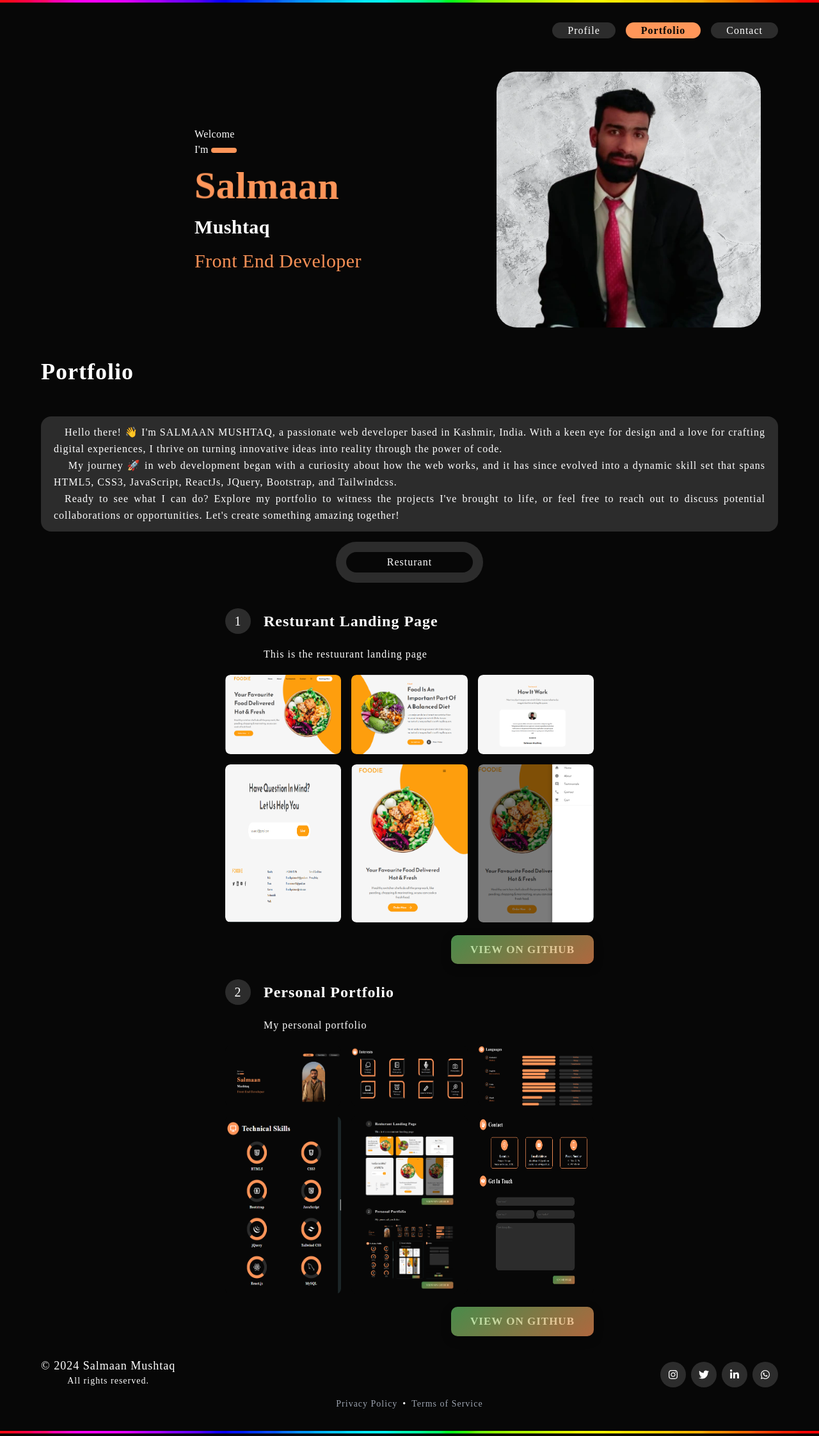
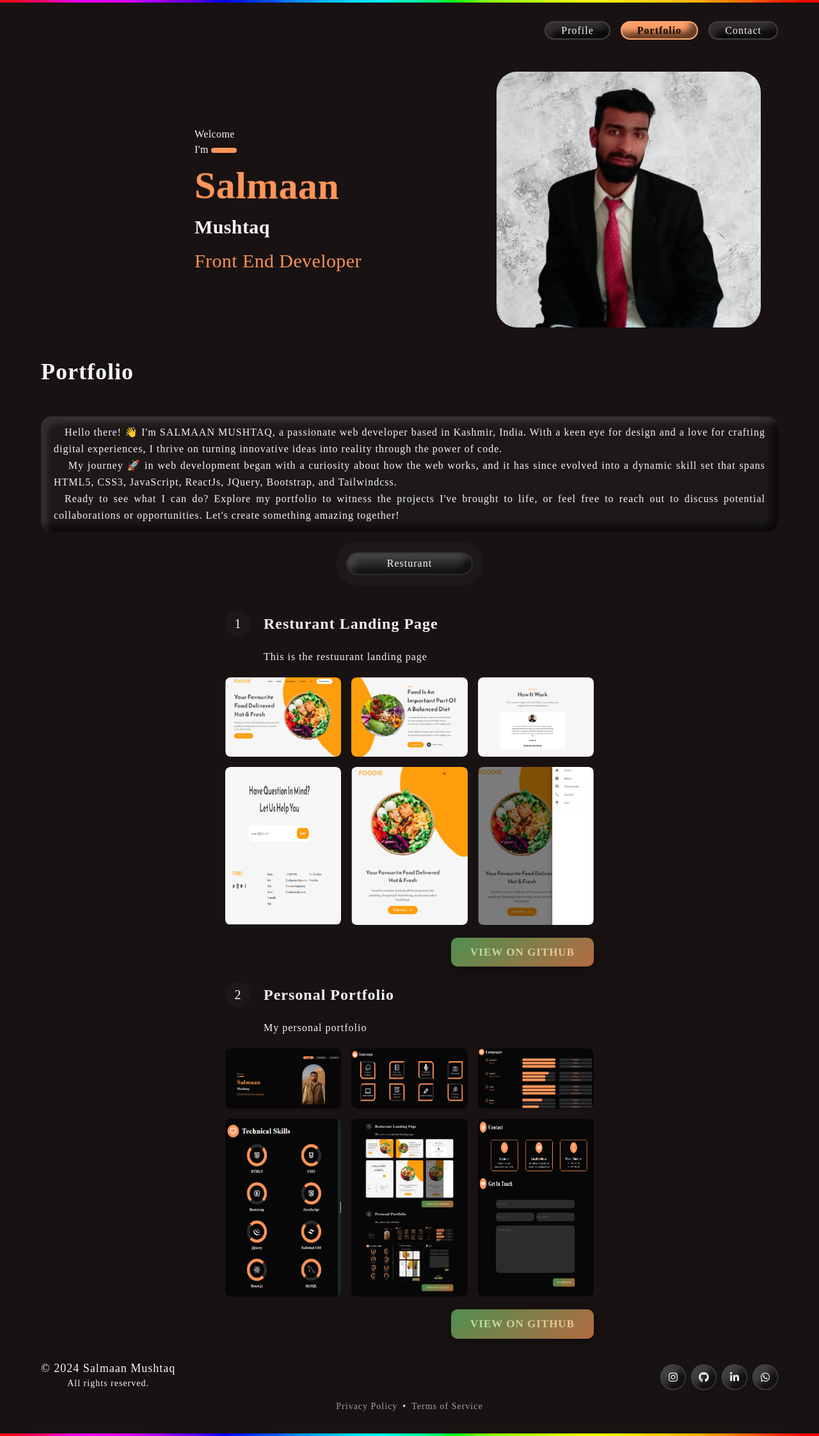
Before and after one commit to SalmaanMushtaq/leafSheet, a React (Vite) app: page /portfolio in a window 1280 px wide. Shown: the whole page at 64% size. Built offline with nearby package versions, Linux system fonts and the light colour scheme.

Commit message:
code defactor

```diff
--- a/src/components/Button.jsx
+++ b/src/components/Button.jsx
@@ -1,7 +1,31 @@
 // eslint-disable-next-line react/prop-types
 function Button({ text }) {
+  // eslint-disable-next-line react/prop-types
+  const formattedSections = text.toLowerCase().replace(/\s+/g, "");
+  const handleClick = (e) => {
+    e.preventDefault(); // Prevent default anchor behavior
+    const targetElement = document.getElementById(formattedSections);
+    if (targetElement) {
+      const offset = 96; // Set offset for fixed navbar
+      const elementPosition =
+        targetElement.getBoundingClientRect().top + window.scrollY;
+      const offsetPosition = elementPosition - offset;
+
+      window.scrollTo({
+        top: offsetPosition,
+        behavior: "smooth",
+      });
+    }
+  };
   return (
-    <button className="p-1 px-6 bg-btnBackground rounded-full">{text}</button>
+    <a
+      className="customShadow inline-flex justify-center items-center p-1 px-6 bg-btnBackground rounded-full
+      border-2 border-transparent hover:border-white hover:border-2"
+      href={`#${formattedSections}`}
+      onClick={handleClick}
+    >
+      {text}
+    </a>
   );
 }
 
--- a/src/components/Education.jsx
+++ b/src/components/Education.jsx
@@ -2,7 +2,7 @@ import { PiGraduationCap } from "react-icons/pi";
 import { TiTickOutline } from "react-icons/ti";
 function Education() {
   return (
-    <div className="mt-10">
+    <div className="mt-10" id="education">
       <h1 className="text-4xl font-bold leading-relaxed flex gap-4 items-center">
         <span className="bg-basic p-3 rounded-full">
           <PiGraduationCap className="bg-basic" />
--- a/src/components/Footer.jsx
+++ b/src/components/Footer.jsx
@@ -1,10 +1,11 @@
 import { useState } from "react";
 import {
   FaInstagram,
-  FaTwitter,
+  // FaTwitter,
   FaLinkedinIn,
   FaWhatsapp,
 } from "react-icons/fa";
+import { FaGithub } from "react-icons/fa6";
 
 function Footer() {
   const date = new Date().getFullYear();
@@ -34,7 +35,7 @@ function Footer() {
         </div>
         <div className="flex items-center gap-2 mt-2">
           <a
-            className="socialContainer containerOne"
+            className="customShadow border border-navLinkBorder socialContainer containerOne"
             href="https://www.instagram.com/salmaan4746"
             target="_blank"
             rel="noopener noreferrer"
@@ -42,18 +43,19 @@ function Footer() {
             <FaInstagram className="bg-background socialSvg instagramSvg" />
           </a>
           <a
-            href="https://twitter.com/your-twitter-profile"
+            href="https://github.com/SalmaanMushtaq"
             target="_blank"
             rel="noopener noreferrer"
-            className="socialContainer containerTwo"
+            className="socialContainer containerTwo customShadow border border-navLinkBorder"
           >
-            <FaTwitter className="bg-background socialSvg twitterSvg" />
+            <FaGithub className="bg-background socialSvg gitHubSvg" />
+            {/* <FaTwitter className="bg-background socialSvg twitterSvg" /> */}
           </a>
           <a
             href="https://www.linkedin.com/in/salmaan-mushtaq-5b4998242"
             target="_blank"
             rel="noopener noreferrer"
-            className="socialContainer containerThree"
+            className="socialContainer containerThree customShadow border border-navLinkBorder"
           >
             <FaLinkedinIn className="bg-background socialSvg linkdinSvg" />
           </a>
@@ -61,7 +63,7 @@ function Footer() {
             href="https://wa.me/+917006172734"
             target="_blank"
             rel="noopener noreferrer"
-            className="socialContainer containerFour"
+            className="socialContainer containerFour customShadow border border-navLinkBorder"
           >
             <FaWhatsapp className="bg-background socialSvg whatsappSvg" />
           </a>
--- a/src/components/Interests.jsx
+++ b/src/components/Interests.jsx
@@ -9,7 +9,7 @@ import { TiPencil } from "react-icons/ti";
 import { LiaSearchLocationSolid } from "react-icons/lia";
 function Interests() {
   return (
-    <div className="mt-10">
+    <div className="mt-10" id="interests">
       <h1 className="text-4xl font-bold leading-relaxed flex gap-4 items-center">
         <span className="bg-basic p-3 rounded-full">
           <BsCupHotFill className="bg-basic" />
--- a/src/components/Language.jsx
+++ b/src/components/Language.jsx
@@ -4,7 +4,7 @@ import { TiTickOutline } from "react-icons/ti";
 function Language({ name, proficiency, progress }) {
   return (
     <>
-      <div>
+      <div id="languages">
         <h2 className="font-bold text-lg flex gap-3 items-center">
           <span className="border-2 p-1 border-basic rounded-full">
             <TiTickOutline className="rounded-full" />
@@ -24,13 +24,13 @@ function Language({ name, proficiency, progress }) {
         ))}
       </div>
       <div className="gap-2 flex flex-col justify-around">
-        <button className="h-6 text-basic bg-background rounded-full">
+        <button className="h-6 text-white bg-background rounded-full">
           Speaking
         </button>
-        <button className="h-6 text-basic bg-background rounded-full">
+        <button className="h-6 text-white bg-background rounded-full">
           Writing
         </button>
-        <button className="h-6 text-basic bg-background rounded-full">
+        <button className="h-6 text-white bg-background rounded-full">
           Comprehension
         </button>
       </div>
--- a/src/components/Navbar.jsx
+++ b/src/components/Navbar.jsx
@@ -21,14 +21,14 @@ function Navbar() {
       {/* Desktop Navbar */}
       <nav
         className={`container px-16 hidden  sm:flex sm:justify-end sm:items-center gap-4 pt-8 pb-3
-        ${isFixed ? "fixed top-0 w-full z-10" : ""}`}
+        ${isFixed ? "fixed top-0 w-full z-10 bg-[#181313]" : ""}`}
       >
         <ul className="flex gap-4 flex-wrap">
           <li>
             <NavLink
               to="/profile"
-              className="p-1 px-6 bg-background rounded-full transition-all duration-200
-              hover:shadow-[0px_0px_2px_10px] hover:shadow-yellow-950 hover:outline-none hover:ring-2 hover:ring-basic hover:ring-offset-2 hover:ring-offset-btnBackground"
+              className="border-2 border-navLinkBorder customShadow p-1 px-6 bg-background rounded-full transition-all duration-200
+              hover:border-white hover:border-2"
             >
               Profile
             </NavLink>
@@ -36,8 +36,8 @@ function Navbar() {
           <li>
             <NavLink
               to="/portfolio"
-              className="p-1 px-6 bg-background rounded-full transition-all duration-200
-              hover:shadow-[0px_0px_2px_10px] hover:shadow-yellow-950 hover:outline-none hover:ring-2 hover:ring-basic hover:ring-offset-2 hover:ring-offset-btnBackground"
+              className="border-2 border-navLinkBorder customShadow p-1 px-6 bg-background rounded-full transition-all duration-200
+               hover:border-white hover:border-2"
             >
               Portfolio
             </NavLink>
@@ -45,8 +45,8 @@ function Navbar() {
           <li>
             <NavLink
               to="/contact"
-              className="p-1 px-6 bg-background rounded-full transition-all duration-200
-              hover:shadow-[0px_0px_2px_10px] hover:shadow-yellow-950 hover:outline-none hover:ring-2 hover:ring-basic hover:ring-offset-2 hover:ring-offset-btnBackground"
+              className="border-2 border-navLinkBorder customShadow p-1 px-6 bg-background rounded-full transition-all duration-200
+              hover:border-white hover:border-2"
             >
               Contact
             </NavLink>
@@ -57,7 +57,7 @@ function Navbar() {
       {/* Mobile Navbar */}
       <nav
         className={`flex sm:hidden justify-center items-center py-4 ${
-          isFixed ? "w-full fixed top-0  z-10" : ""
+          isFixed ? "w-full fixed top-0  z-10 bg-[#181313]" : ""
         }`}
       >
         <ul className="flex items-center gap-16">
--- a/src/components/Options.jsx
+++ b/src/components/Options.jsx
@@ -2,7 +2,7 @@
 import Button from "../components/Button";
 function Options({ options }) {
   return (
-    <div className="mt-10 gap-5 grid grid-cols-2 sm:grid-cols-3 md:grid-cols-3 lg:grid-cols-6 bg-background rounded-2xl p-4 lg:rounded-full">
+    <div className="mt-10 gap-5 grid grid-cols-2 sm:grid-cols-3 md:grid-cols-3 lg:grid-cols-6 bg-background rounded-2xl p-4 customShadow">
       {options.map((option, index) => (
         <Button key={index} text={option} />
       ))}
--- a/src/components/Profile.jsx
+++ b/src/components/Profile.jsx
@@ -4,7 +4,7 @@ function Profile({ heading }) {
     <div className="mt-10">
       <h1 className="text-4xl font-bold leading-relaxed">{heading}</h1>
       <div className="mt-10 justify-center items-center gap-10">
-        <div className="border-0 p-3 px-5 bg-background rounded-2xl h-[100%]">
+        <div className="border-0 p-3 px-5 bg-background rounded-2xl h-[100%] customShadow">
           <p className="text-wrap text-justify leading-relaxed bg-transparent">
             &emsp;Hello there! 👋 I&apos;m SALMAAN MUSHTAQ, a passionate web
             developer based in Kashmir, India. With a keen eye for design and a
--- a/src/index.css
+++ b/src/index.css
@@ -5,14 +5,18 @@
   margin: 0;
   padding: 0;
   box-sizing: border-box;
-  background-color: #070707;
-  color: #fff;
+  background-color: #181313ed;
+  color: whitesmoke;
 }
 body {
   width: 100%;
   overflow-x: hidden;
   font-family: "Merriweather", serif;
   letter-spacing: 1px;
+}
+.customShadow {
+  box-shadow: 10px 10px 10px rgba(255, 255, 255, 0.1) inset,
+    -10px -10px 10px rgba(0, 0, 0, 0.6) inset;
 }
 ::-webkit-scrollbar {
   width: 6px;
@@ -51,21 +55,25 @@ body {
 
 /* Instagram */
 .containerOne:hover {
+  border-color: whitesmoke;
   background-color: #eb3a89;
 }
 
-/* Twitter */
+/* GitHub */
 .containerTwo:hover {
-  background-color: #00acee;
+  border-color: whitesmoke;
+  background-color: #2d2784;
 }
 
 /* Linkedin */
 .containerThree:hover {
+  border-color: whitesmoke;
   background-color: #0072b1;
 }
 
 /* Whatsapp */
 .containerFour:hover {
+  border-color: whitesmoke;
   background-color: #128c7e;
 }
 
@@ -208,3 +216,30 @@ svg text {
     transform: scale(1);
   }
 }
+.border-wrapper {
+  position: relative;
+  border-color: rgb(255 149 89);
+}
+
+.border-wrapper::before {
+  content: "";
+  position: absolute;
+  top: -15px;
+  left: -15px;
+  width: calc(100% + 30px);
+  height: calc(100% + 30px);
+  border: 16px solid transparent;
+  border-top-color: rgba(44, 44, 44);
+  border-radius: 50%;
+  animation: spin-border 4s linear infinite;
+  z-index: 1;
+}
+
+@keyframes spin-border {
+  0% {
+    transform: rotate(0deg);
+  }
+  100% {
+    transform: rotate(360deg);
+  }
+}
--- a/tailwind.config.js
+++ b/tailwind.config.js
@@ -5,9 +5,10 @@ export default {
     extend: {
       colors: {
         basic: "#ff9559",
-        background: "rgb(44,44,44)",
-        btnBackground: "rgb(7,7,7)",
+        background: "rgb(31 28 28 / 82%)",
+        btnBackground: "rgb(46 44 44)",
         formTextColor: "#5F5F5F",
+        navLinkBorder: "#f5f5f52b",
       },
     },
   },
```
Also changed, not shown: src/components/TechSkills.jsx (+17 -25 lines).
